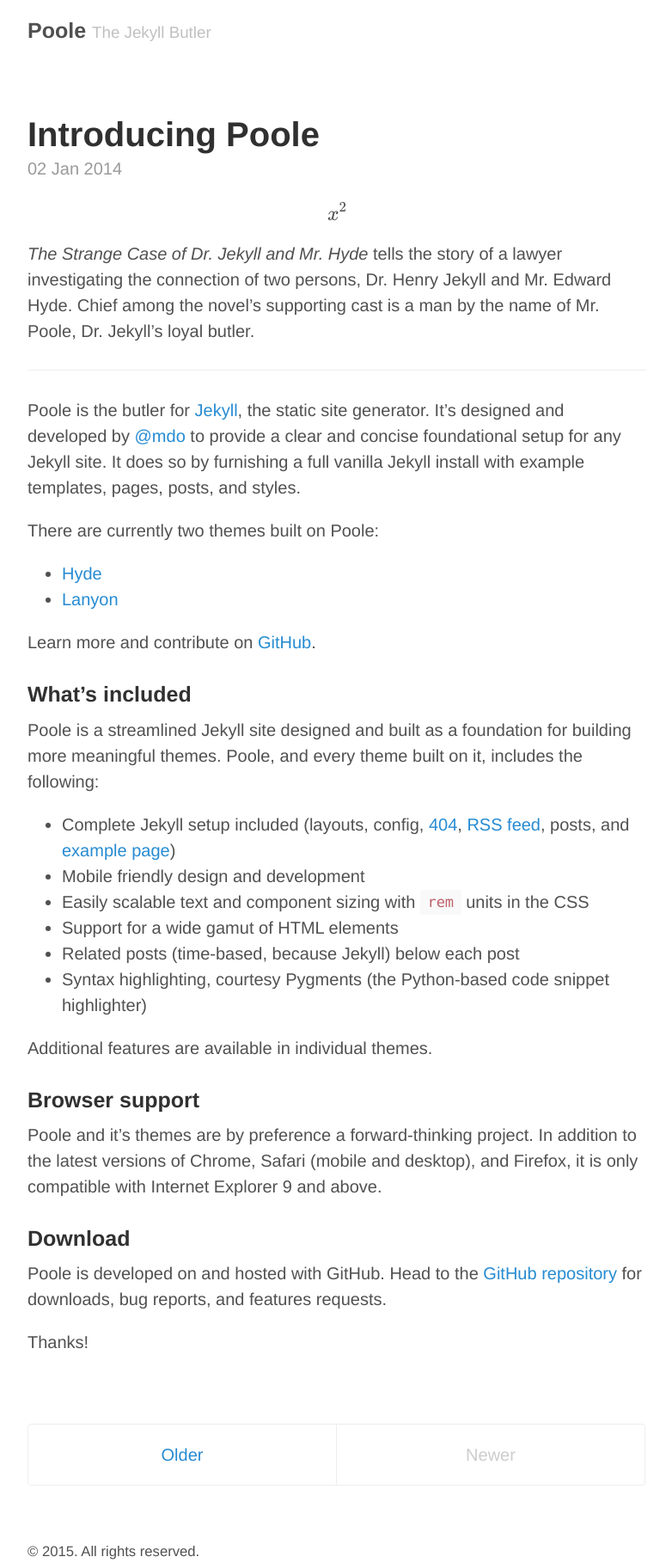
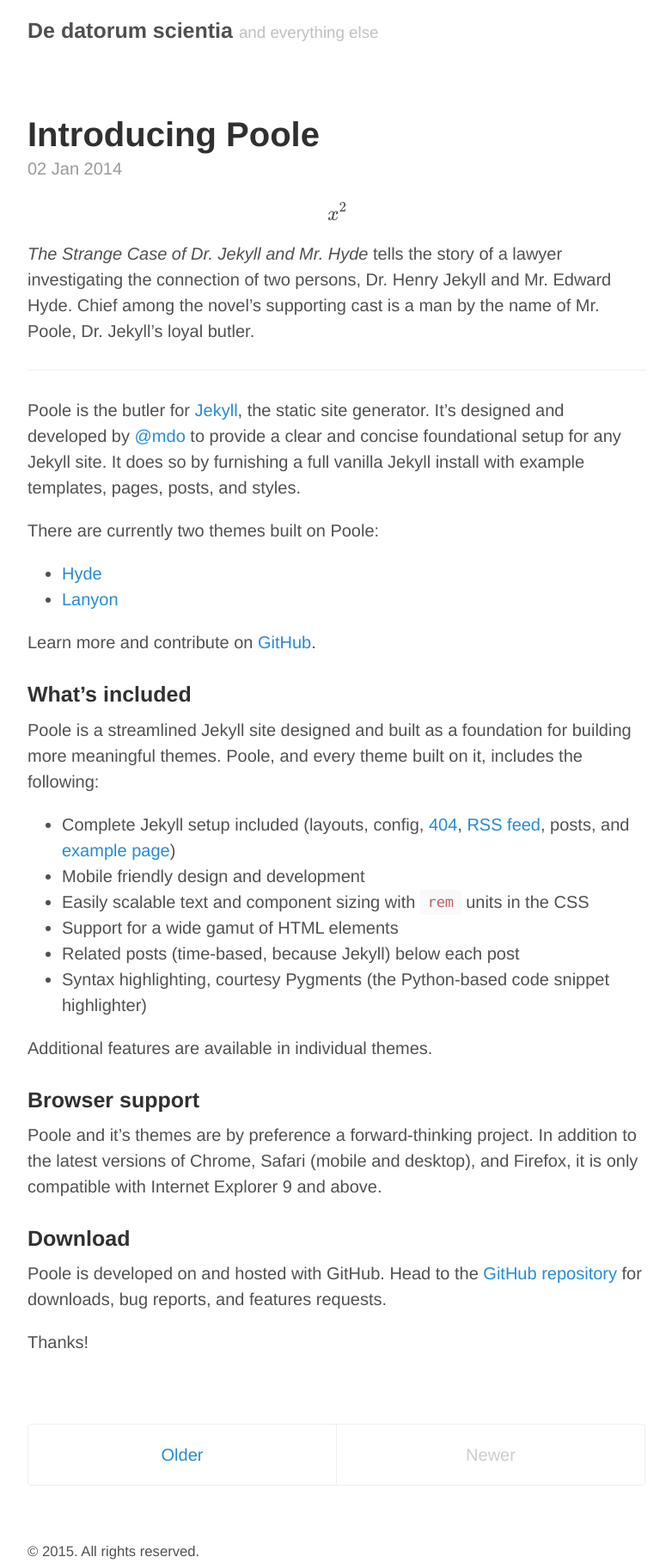
Before and after one commit to ngrislain/ngrislain.github.io, a Jekyll site: the page built from index.html, in a window 1280 px wide. Shown: the whole page at 86% size, without its empty margins (248-1030 px from the left). Built offline with Jekyll 4.4.1, drawn with Linux system fonts in a browser that asks for light colours; formulas are drawn with MathJax 3; the list of posts is cut into pages by our own code.

Commit message:
Update _config.yml

```diff
--- a/_config.yml
+++ b/_config.yml
@@ -3,17 +3,17 @@
 relative_permalinks: true
 
 # Setup
-title:            Poole
-tagline:          The Jekyll Butler
-url:              http://getpoole.com
+title:            De datorum scientia
+tagline:          and everything else
+url:              http://ngrislain.github.io/
 paginate:         1
 baseurl:          /
 author:
-  name:           Mark Otto
-  url:            https://twitter.com/mdo
-  email:          markdotto@gmail.com
+  name:           Nicolas Grislain
+  url:            https://twitter.com/ngrislain
+  email:          nicolas.grislain@gmail.com
 
 # Custom vars
 version:          1.0.0
 github:
-  repo:           https://github.com/poole/poole
+  repo:           https://github.com/ngrislain/ngrislain.github.io
```
